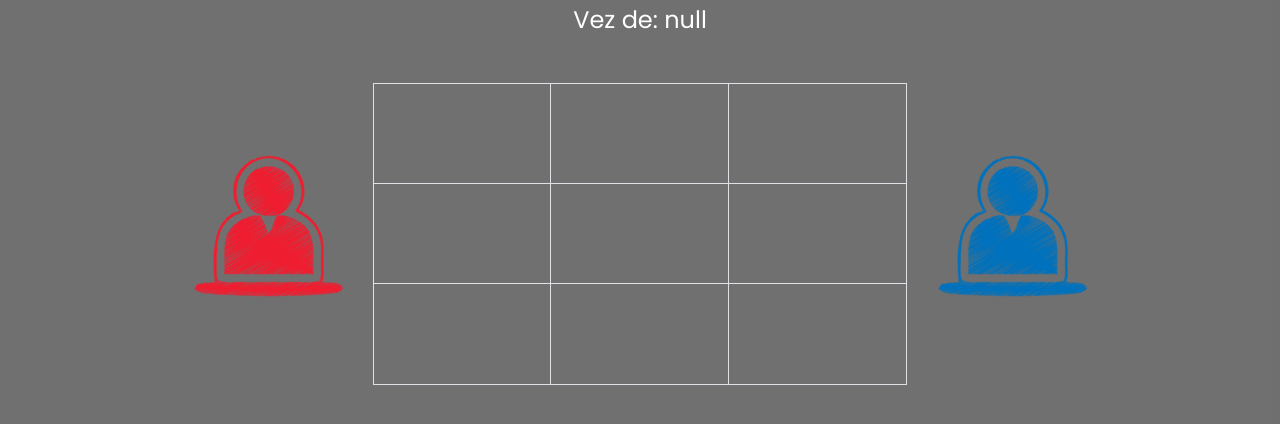
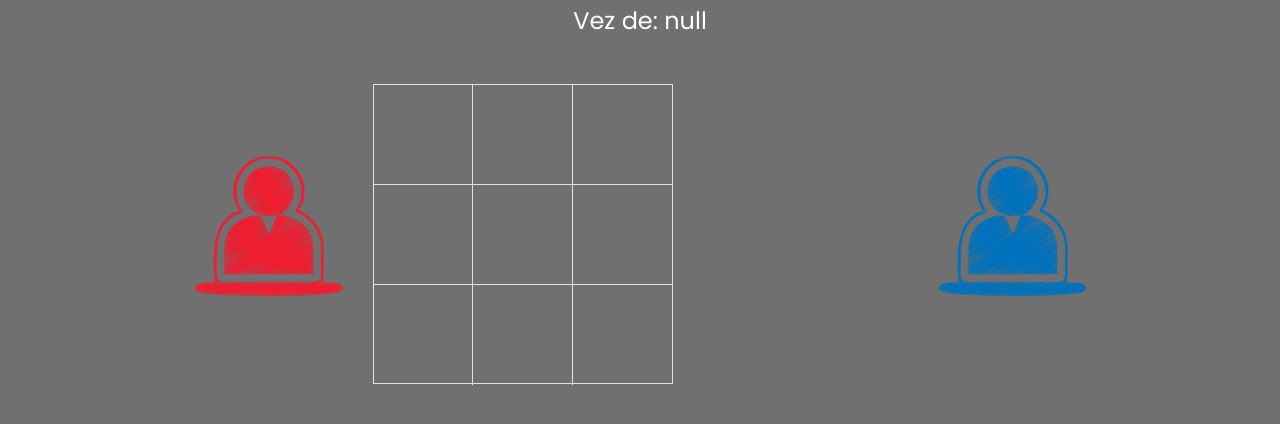
Before and after one commit to AndiSRossi/jogoDaVelha, a plain HTML site: page jogo.html in a window 1280 px wide. Shown: the part 250-674 px from the top of the page. Drawn offline with nearby package versions, Linux system fonts and the light colour scheme.

Commit message:
Update style.css
adiconado tamanho maximo apra grid de jogo

```diff
--- a/assets/css/style.css
+++ b/assets/css/style.css
@@ -28,3 +28,7 @@ section {
   border-radius: 10px;
   margin: 0 auto;
 }
+.jogo {
+  max-height: 300px;
+  max-width: 300px;
+}
```
